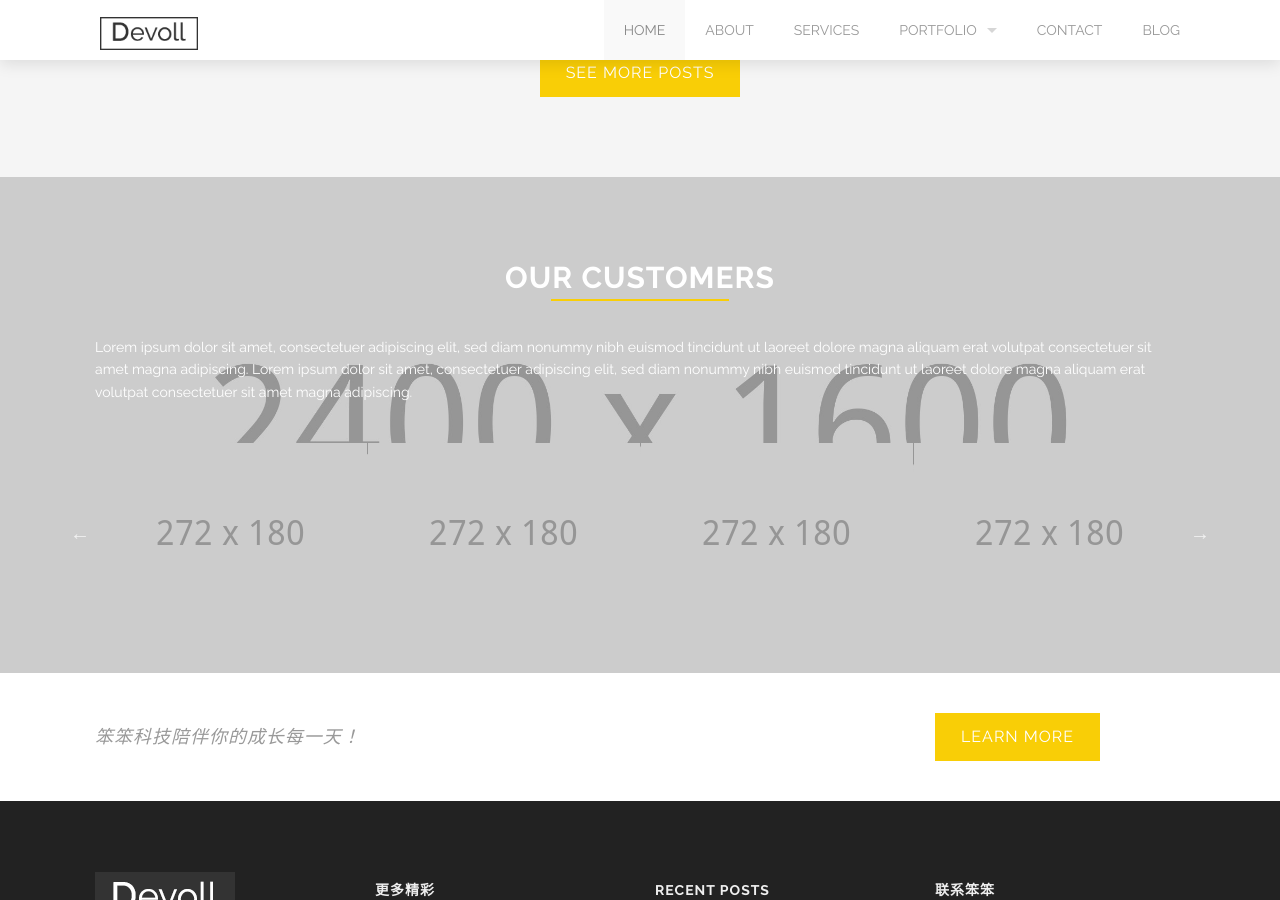
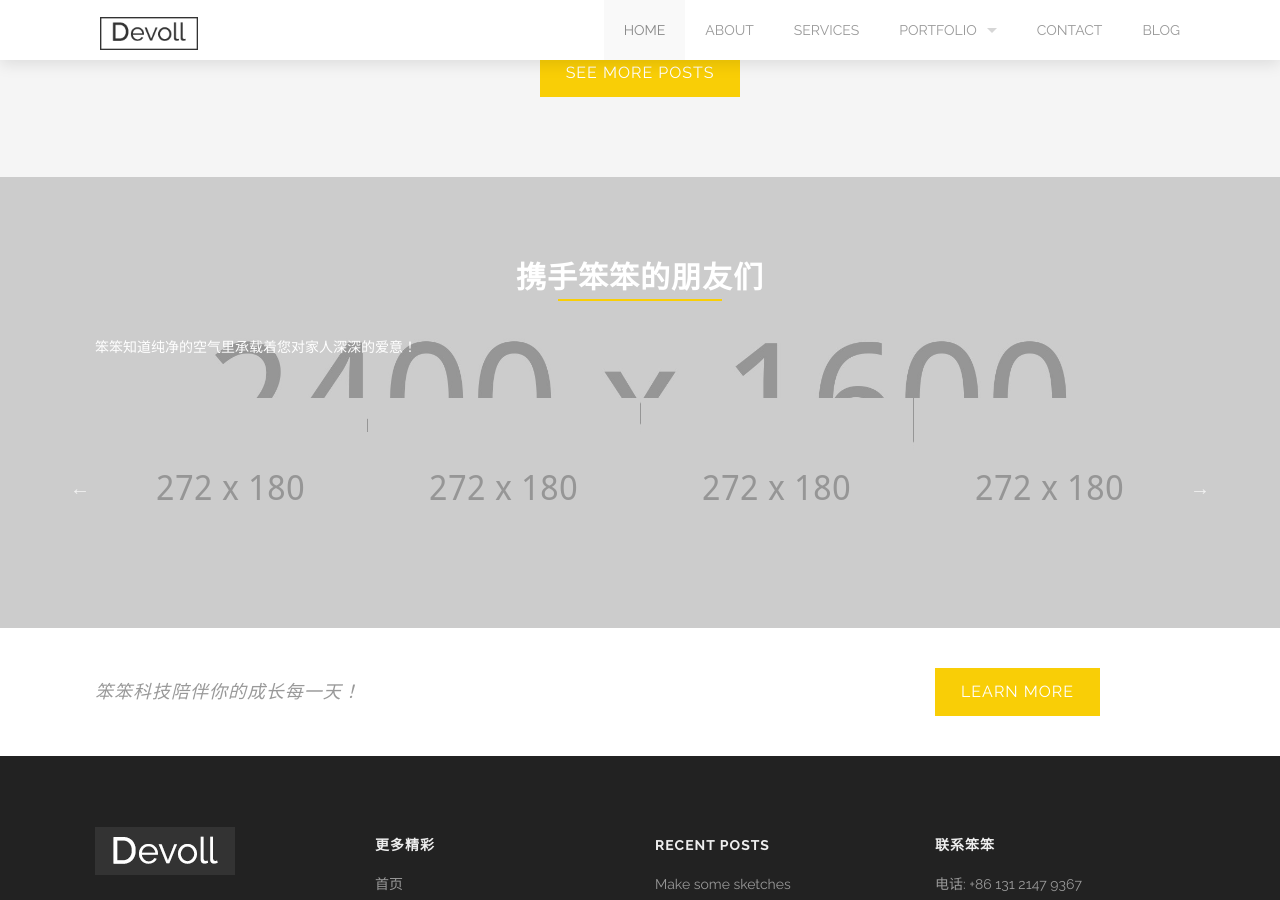
Before and after one commit to braveheart007/braveheart007.github.io, a Jekyll site: the page built from index.html, in a window 1280 px wide and 900 px high, scrolled down 4788 px. Built offline with Jekyll 4.4.1, drawn with Linux system fonts in a browser that asks for light colours.

Commit message:
Update our-customers.html

```diff
--- a/_includes/our-customers.html
+++ b/_includes/our-customers.html
@@ -1,10 +1,10 @@
 <div class='full parallax' style='background-image: url(images/@stock/customers-bg.jpg); color: #fff;'>
   <div class='row'>
     <div class='large-12 columns'>
-      {% include section-header.html title="Our customers" color="#fff" %}
+      {% include section-header.html title="携手笨笨的朋友们" color="#fff" %}
       <div class='spacing'></div>
       <p>
-        Lorem ipsum dolor sit amet, consectetuer adipiscing elit, sed diam nonummy nibh euismod tincidunt ut laoreet dolore magna aliquam erat volutpat consectetuer sit amet magna adipiscing. Lorem ipsum dolor sit amet, consectetuer adipiscing elit, sed diam nonummy nibh euismod tincidunt ut laoreet dolore magna aliquam erat volutpat consectetuer sit amet magna adipiscing.
+        笨笨知道纯净的空气里承载着您对家人深深的爱意！
       </p>
       <div class='spacing'></div>
     </div>
```
